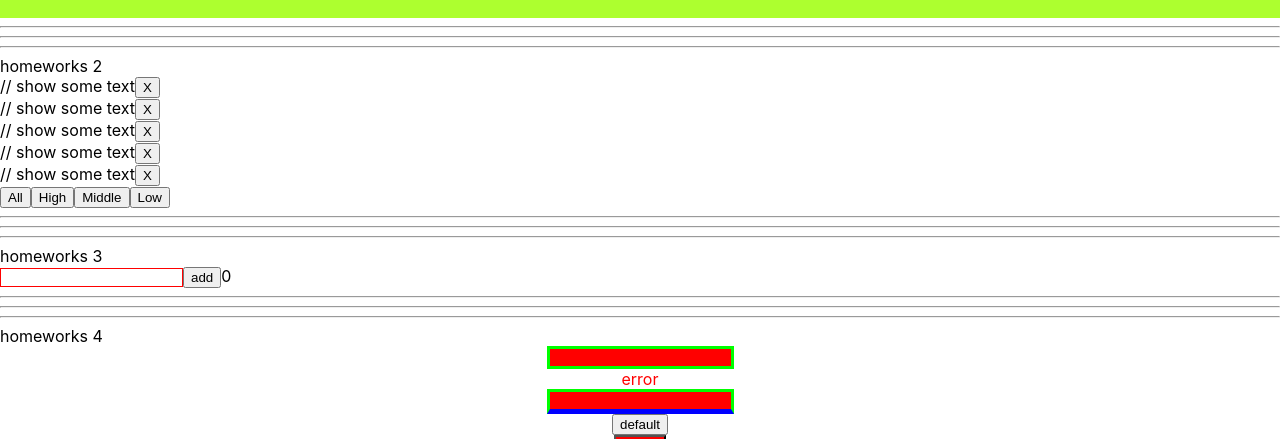
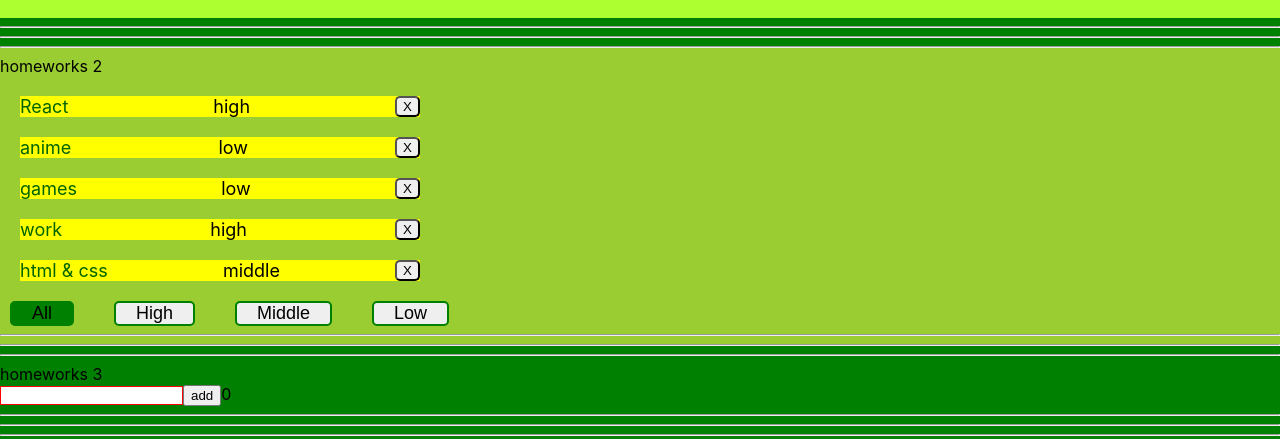
Before and after one commit to zhanetfio/simple-react-homeworks-master, a React (Create React App) app in the folder my-app/: page / in a window 1280 px wide. Shown: the part 320-759 px from the top of the page. Built offline with nearby package versions, Linux system fonts and the light colour scheme; grey boxes are pictures that could not be loaded.

Commit message:
fix:done HW2

```diff
--- a/my-app/src/index.css
+++ b/my-app/src/index.css
@@ -5,6 +5,7 @@ body {
     sans-serif;
     -webkit-font-smoothing: antialiased;
     -moz-osx-font-smoothing: grayscale;
+background-color: green;
 }
 
 code {
--- a/my-app/src/index.tsx
+++ b/my-app/src/index.tsx
@@ -5,9 +5,9 @@ import App from './p1-main/m1-ui/u1-app/App'
 import * as serviceWorker from './serviceWorker'
 
 ReactDOM.render(
-    <React.StrictMode>
+
         <App/>
-    </React.StrictMode>,
+ ,
     document.getElementById("root")
 )
 
--- a/my-app/src/p2-homeworks/h2/Affair.tsx
+++ b/my-app/src/p2-homeworks/h2/Affair.tsx
@@ -1,19 +1,24 @@
 import React from 'react'
+import {AffairType} from "./HW2";
+import s from './Affairs.module.css'
 
 type AffairPropsType = {
     // key не нужно типизировать
-    affair: any // need to fix any
-    deleteAffairCallback: any // need to fix any
+    affair: AffairType // fixed
+    deleteAffairCallback: (_id: number) => void // fixed
 }
 
 function Affair(props: AffairPropsType) {
-    const deleteCallback = () => {}// need to fix
+    const deleteCallback = () => {
+        props.deleteAffairCallback(props.affair._id)
+    }// fixed
 
     return (
-        <div>
-            // show some text
+        <div className={s.list}>
+            <div className={s.name}>{props.affair.name}</div>
+            <div className={s.priority}>{props.affair.priority}</div>
 
-            <button onClick={deleteCallback}>X</button>
+            <button onClick={deleteCallback} className={s.delBtn}>X</button>
         </div>
     )
 }
--- a/my-app/src/p2-homeworks/h2/Affairs.module.css
+++ b/my-app/src/p2-homeworks/h2/Affairs.module.css
@@ -1,3 +1,40 @@
-.someClass {
+.wrapper {
+    background-color: yellowgreen;
+}
+
+.list {
+    margin: 20px;
+    width: 400px;
+    display: flex;
+    justify-content: space-between;
+    background-color: yellow;
+}
+
+.name {
+    font-size: 18px;
+    color: darkgreen;
+}
+
+.priority {
+    font-size: 18px;
+}
+
+.active {
+    background-color: green;
 
 }
+
+.button {
+    margin-left: 10px;
+    font-size: 18px;
+    margin-right: 30px;
+    padding: 0 20px 0 20px;
+    border: 2px green solid;
+    border-radius: 5px;
+}
+
+.delBtn {
+    display: inline;
+    color: black;
+    border-radius: 5px;
+}
--- a/my-app/src/p2-homeworks/h2/Affairs.tsx
+++ b/my-app/src/p2-homeworks/h2/Affairs.tsx
@@ -1,11 +1,13 @@
-import React from 'react'
+import React, {Dispatch, SetStateAction} from 'react'
 import Affair from './Affair'
-import {AffairType} from './HW2'
+import {AffairType, FilterType} from './HW2'
+import s from './Affairs.module.css'
 
 type AffairsPropsType = { // need to fix any
-    data: any
-    setFilter: any
-    deleteAffairCallback: any
+    data: AffairType[]
+    setFilter: (filter:FilterType)=>void
+    deleteAffairCallback: (_id:number)=>void
+    filter:FilterType
 }
 
 function Affairs(props: AffairsPropsType) {
@@ -17,20 +19,25 @@ function Affairs(props: AffairsPropsType) {
         />
     ))
 
-    const setAll = () => {} // need to fix
-    const setHigh = () => {}
-    const setMiddle = () => {}
-    const setLow = () => {}
+    const setAll = () => {props.setFilter('all')} // fixed
+    const setHigh = () => {props.setFilter('high')}
+    const setMiddle = () => {props.setFilter('middle')}
+    const setLow = () => {props.setFilter('low')}
+
+    const allBtn= s.button + " "+(props.filter ==='all' ? s.active :'')
+    const highBtn= s.button + " "+(props.filter ==='high' ? s.active :'')
+    const middleBtn= s.button + " "+(props.filter ==='middle' ? s.active :'')
+    const lowBtn= s.button + " "+(props.filter ==='low' ? s.active :'')
 
     return (
         <div>
 
             {mappedAffairs}
 
-            <button onClick={setAll}>All</button>
-            <button onClick={setHigh}>High</button>
-            <button onClick={setMiddle}>Middle</button>
-            <button onClick={setLow}>Low</button>
+            <button onClick={setAll} className={allBtn}>All</button>
+            <button onClick={setHigh} className={highBtn}>High</button>
+            <button onClick={setMiddle} className={middleBtn}>Middle</button>
+            <button onClick={setLow} className={lowBtn}>Low</button>
         </div>
     )
 }
--- a/my-app/src/p2-homeworks/h2/HW2.tsx
+++ b/my-app/src/p2-homeworks/h2/HW2.tsx
@@ -1,13 +1,18 @@
 import React, {useState} from 'react'
 import Affairs from './Affairs'
+import s from './Affairs.module.css'
 
 // types
-export type AffairPriorityType = any // need to fix any
-export type AffairType = any // need to fix any
+export type AffairPriorityType = 'high'|'middle'|'low' // fixed
+export type AffairType = {
+    _id:number
+    name:string
+    priority:AffairPriorityType
+} // fixed
 export type FilterType = 'all' | AffairPriorityType
 
 // constants
-const defaultAffairs: any = [ // need to fix any
+const defaultAffairs: AffairType[] = [ // fixed
     {_id: 1, name: 'React', priority: 'high'},
     {_id: 2, name: 'anime', priority: 'low'},
     {_id: 3, name: 'games', priority: 'low'},
@@ -16,23 +21,23 @@ const defaultAffairs: any = [ // need to fix any
 ]
 
 // pure helper functions
-export const filterAffairs = (affairs: any, filter: any): any => { // need to fix any
+export const filterAffairs = (affairs: AffairType[], filter: FilterType): AffairType[] => { // fixed
     if (filter === 'all') return affairs
-    else return // need to fix
+    else return affairs.filter(f=>f.priority === filter)// fixed
 }
-export const deleteAffair = (affairs: any, _id: any): any => { // need to fix any
-    return // need to fix
+export const deleteAffair = (affairs: AffairType[], _id: number): AffairType[] => { // fixed
+    return affairs.filter(f=>f._id !==_id )  // fixed
 }
 
 function HW2() {
-    const [affairs, setAffairs] = useState<any>(defaultAffairs) // need to fix any
+    const [affairs, setAffairs] = useState<AffairType[]>(defaultAffairs) // fixed
     const [filter, setFilter] = useState<FilterType>('all')
 
     const filteredAffairs = filterAffairs(affairs, filter)
-    const deleteAffairCallback = (_id: any) => setAffairs(deleteAffair(affairs, _id)) // need to fix any
+    const deleteAffairCallback = (_id: number) => setAffairs(deleteAffair(affairs, _id)) // fixed
 
     return (
-        <div>
+        <div className={s.wrapper}>
             <hr/>
             homeworks 2
 
@@ -41,6 +46,7 @@ function HW2() {
                 data={filteredAffairs}
                 setFilter={setFilter}
                 deleteAffairCallback={deleteAffairCallback}
+                filter={filter}
             />
 
             <hr/>
```
